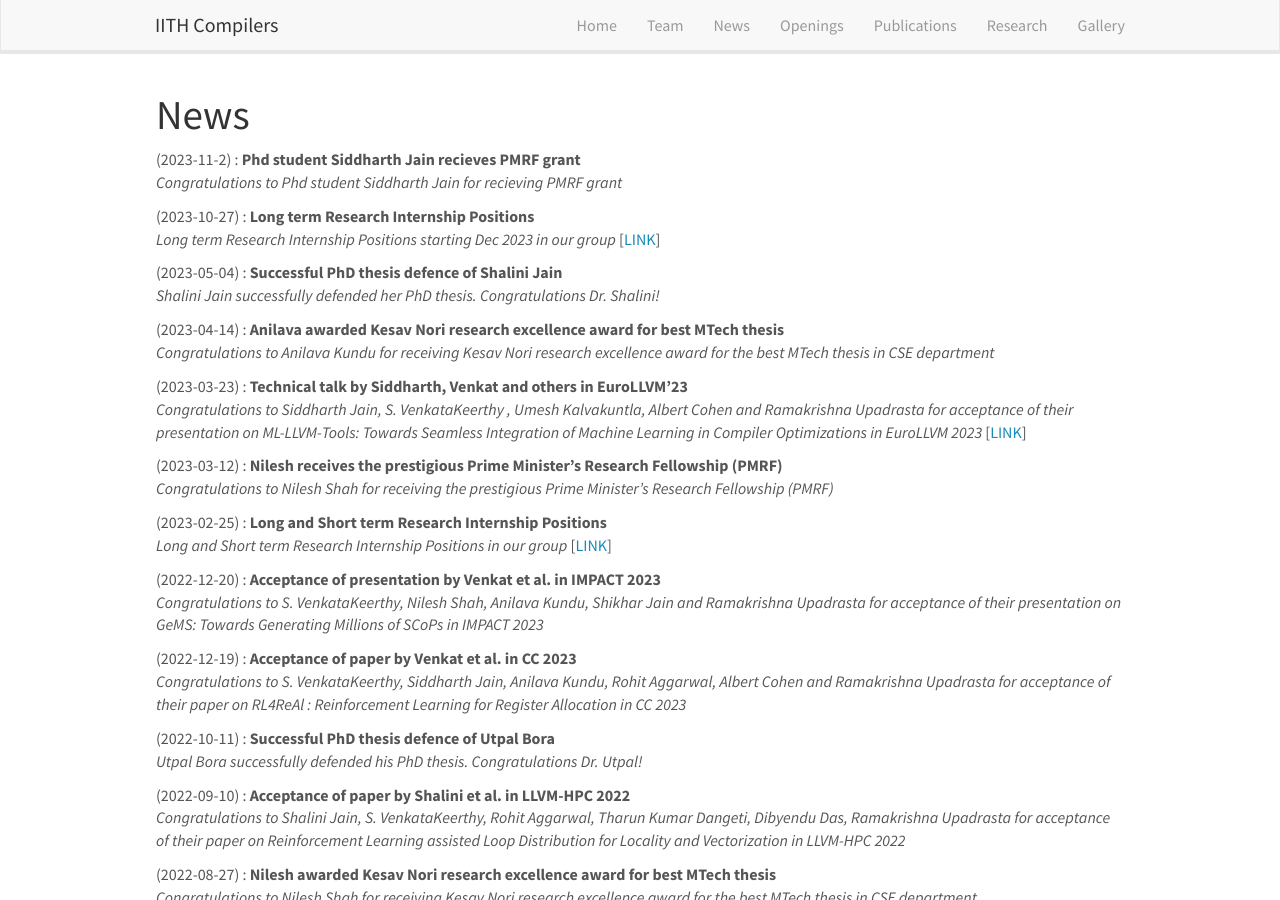
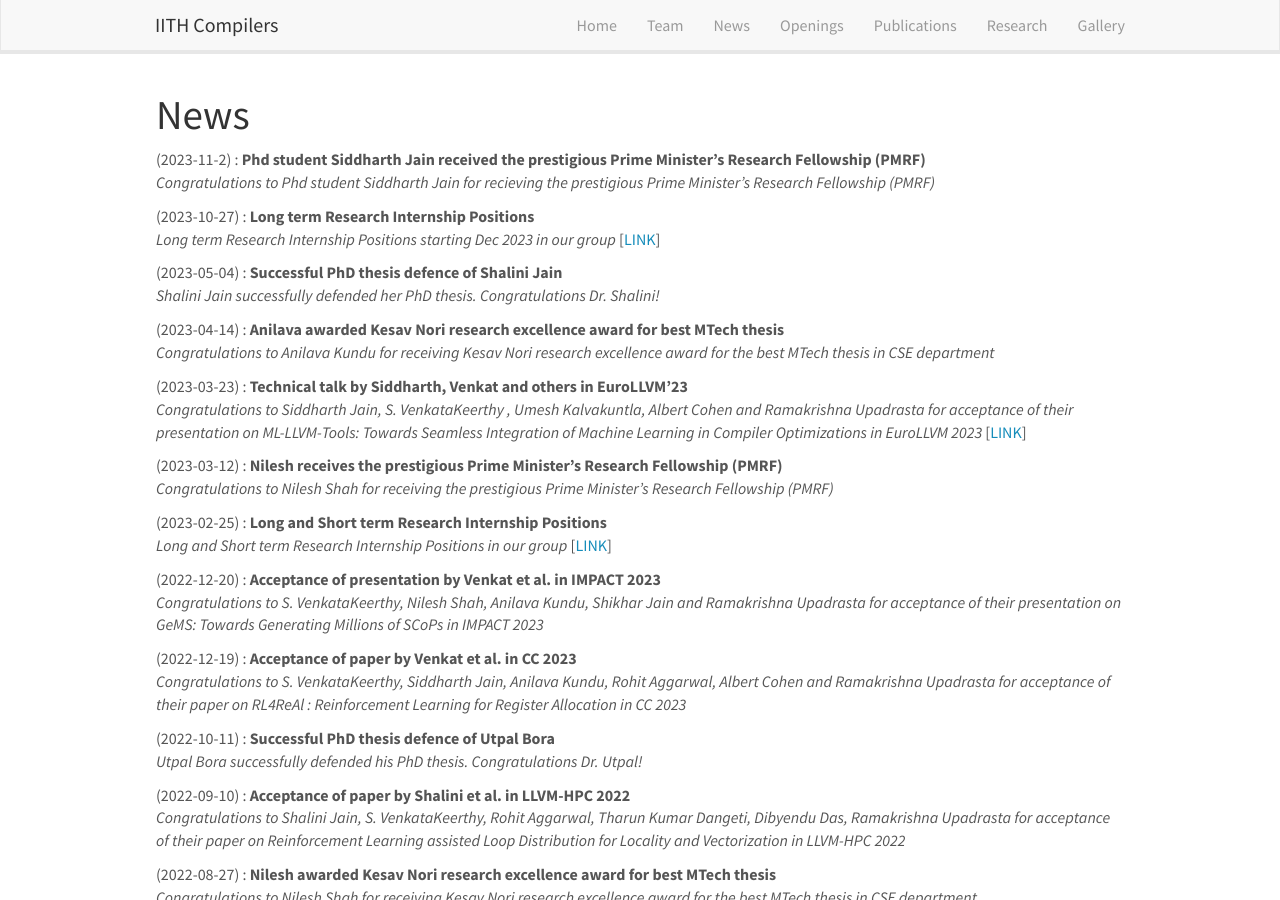
Before and after one commit to utpalbora/compilers.cse.iith.ac.in, a Jekyll site: the page built from _pages/allnews.md, in a window 1280 px wide and 900 px high. Built offline with Jekyll 4.4.1, drawn with Linux system fonts in a browser that asks for light colours; nearby versions of some CDN libraries.

Commit message:
Prime Minister’s Research Fellowship news

```diff
--- a/_data/news.yml
+++ b/_data/news.yml
@@ -1,8 +1,8 @@
 - date: 2023-11-2
-  status: "Phd student Siddharth Jain recieves PMRF grant"
+  status: "Phd student Siddharth Jain received the prestigious Prime Minister’s Research Fellowship (PMRF)"
   new: "false"
   url: ""
-  headline: "Congratulations to Phd student Siddharth Jain for recieving PMRF grant"
+  headline: "Congratulations to Phd student Siddharth Jain for recieving the prestigious Prime Minister’s Research Fellowship (PMRF)"
 
 - date: 2023-10-27
   status: "Long term Research Internship Positions"
```
